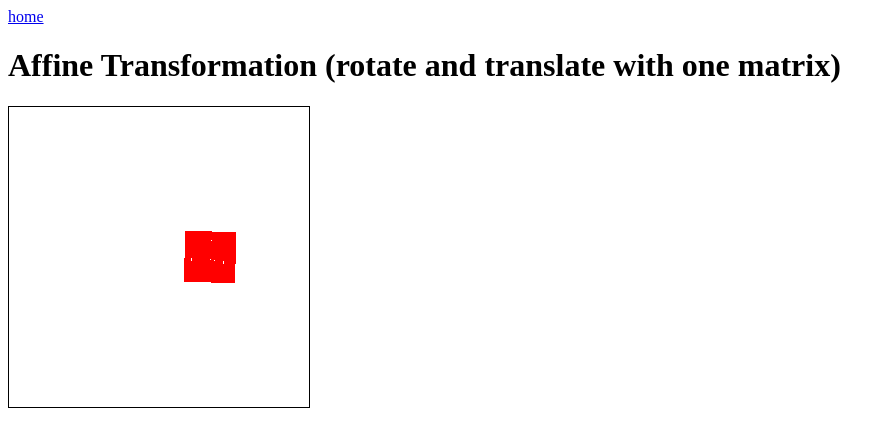
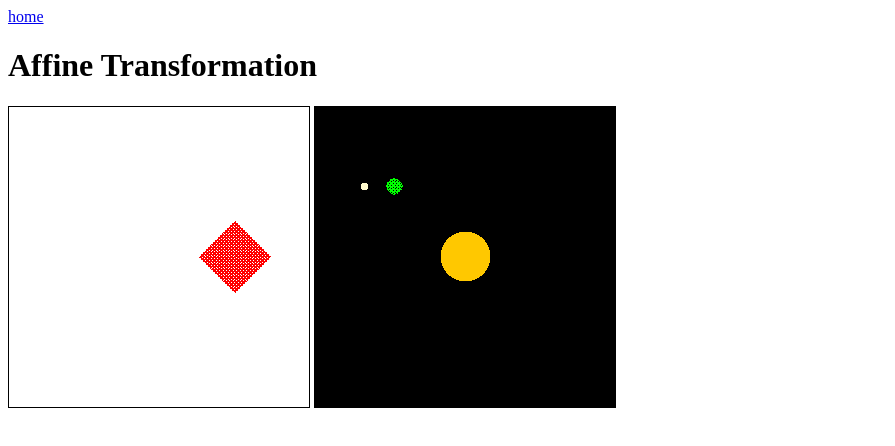
Before and after one commit to hunkim98/canvas_with_math, a website built with webpack: page affine/index.html in a window 1280 px wide. Shown: the whole page, without its empty margins (0-895 px from the left). Built offline with nearby package versions, Linux system fonts and the light colour scheme; no server answers; animation ran at ten frames a second.

Commit message:
Add planet example to affine

```diff
--- a/affine/Canvas.ts
+++ b/affine/Canvas.ts
@@ -66,11 +66,9 @@ export default class Canvas {
     this.origin = addVectors(this.origin, deltaTransformVector) as Vector2d;
     if (this.origin[0] > 80) {
       this.isDirectionChanged = true;
-      console.log("going left");
     }
     if (this.origin[0] < -80) {
       this.isDirectionChanged = false;
-      console.log("going right");
     }
 
     this.degree = this.isDirectionChanged
--- /dev/null
+++ b/affine/PlanetCanvas.ts
@@ -0,0 +1,165 @@
+import { Matrix } from "../types/matrix";
+import { Vector2d } from "../types/vector";
+import {
+  affineVectorToVector,
+  createAffineRotateMatrix,
+  createAffineTranslateMatrix,
+  vectorToAffineVector,
+} from "../utils/affine";
+import { TransformToCartesian2d } from "../utils/cartesian";
+import {
+  multiplyMatrices,
+  multiplyMatrixWithVector,
+} from "../utils/matrixFunctions";
+import { rotateVector2d, createRotateMatrix } from "../utils/tranform2d";
+import { addVectors, subtractVectors } from "../utils/vectorFunctions";
+import {
+  createCircleVectors,
+  createRectVectors,
+  drawPoint,
+} from "../utils/vectorShapes";
+
+export default class Canvas {
+  private canvas: HTMLCanvasElement;
+  private context: CanvasRenderingContext2D;
+  private width: number;
+  private height: number;
+  private fps = 24;
+  private sunVectors: Vector2d[];
+  private earthVectors: Vector2d[];
+  private sunEarthDistance = 100;
+  private earthMoonDistance = 30;
+  private earthOrigin: Vector2d = [this.sunEarthDistance, 0];
+  private moonOrigin: Vector2d = [
+    this.sunEarthDistance + this.earthMoonDistance,
+    0,
+  ];
+  private sunRadius = 25;
+  private earthRadius = 8;
+  private moonRadius = 4;
+  private sunEarthAngle = 0;
+  private earthMoonAngle = 0;
+  private moonVectors: Vector2d[];
+  private deltaSunEarthAngle = Math.PI / 100;
+  private deltaEarthMoonAngle = Math.PI / 15;
+
+  constructor(canvas: HTMLCanvasElement) {
+    this.canvas = canvas;
+    this.context = canvas.getContext("2d")!;
+    this.canvas.style.border = "1px solid black";
+    this.width = 300;
+    this.height = 300;
+    this.canvas.width = this.width;
+    this.canvas.height = this.height;
+    this.canvas.style.width = `${this.width}px`;
+    this.canvas.style.height = `${this.height}px`;
+    this.sunVectors = createCircleVectors(this.sunRadius);
+    this.earthVectors = createCircleVectors(this.earthRadius);
+    this.moonVectors = createCircleVectors(this.moonRadius);
+    //requesting animation
+    this.updateFrame();
+  }
+
+  updateFrame() {
+    this.clear();
+    // this.drawAll();
+    this.drawBackground();
+    this.drawWithCartesianOrigin(this.drawAll.bind(this));
+    setTimeout(() => {
+      requestAnimationFrame(this.updateFrame.bind(this));
+    }, 1000 / this.fps);
+  }
+
+  drawSun() {
+    for (const vector of this.sunVectors) {
+      drawPoint(this.context, vector, { r: 255, g: 200, b: 0, a: 1 });
+    }
+  }
+
+  drawAll() {
+    //draw sun
+    this.drawSun();
+
+    //draw earth
+    this.drawEarth();
+
+    //draw moon
+    this.drawMoon();
+
+    this.sunEarthAngle += this.deltaSunEarthAngle;
+    this.earthMoonAngle += this.deltaEarthMoonAngle;
+    this.earthOrigin = multiplyMatrixWithVector(
+      createRotateMatrix(this.deltaSunEarthAngle),
+      this.earthOrigin
+    ) as Vector2d;
+  }
+
+  drawEarth() {
+    const tempEarthVectors = createCircleVectors(this.earthRadius);
+    const earthTranslateAffineMatrix = createAffineTranslateMatrix([
+      this.sunEarthDistance,
+      0,
+    ]);
+    const earthRotateAffineMatrix = createAffineRotateMatrix(
+      createRotateMatrix(this.sunEarthAngle)
+    );
+    const earthCombinedAffineMatrix = multiplyMatrices(
+      earthRotateAffineMatrix,
+      earthTranslateAffineMatrix
+    );
+    this.earthVectors = tempEarthVectors.map((vector) => {
+      const affineVector = vectorToAffineVector(vector);
+      const transformedAffineVector = multiplyMatrixWithVector(
+        earthCombinedAffineMatrix,
+        affineVector
+      );
+      return affineVectorToVector(transformedAffineVector) as Vector2d;
+    });
+    for (const vector of this.earthVectors) {
+      drawPoint(this.context, vector, { r: 0, g: 255, b: 0, a: 1 });
+    }
+  }
+
+  drawMoon() {
+    const tempMoonVectors = createCircleVectors(this.moonRadius);
+    const moonTranslateAffineMatrix = createAffineTranslateMatrix([
+      this.earthMoonDistance,
+      0,
+    ]);
+    const moonRotateAffineMatrix = createAffineRotateMatrix(
+      createRotateMatrix(this.earthMoonAngle)
+    );
+    const moonCombinedAffineMatrix = multiplyMatrices(
+      createAffineTranslateMatrix(this.earthOrigin),
+      multiplyMatrices(moonRotateAffineMatrix, moonTranslateAffineMatrix)
+    );
+    this.moonVectors = tempMoonVectors.map((vector) => {
+      const affineVector = vectorToAffineVector(vector);
+      const transformedAffineVector = multiplyMatrixWithVector(
+        moonCombinedAffineMatrix,
+        affineVector
+      );
+      return affineVectorToVector(transformedAffineVector) as Vector2d;
+    });
+
+    for (const vector of this.moonVectors) {
+      drawPoint(this.context, vector, { r: 255, g: 250, b: 205, a: 1 });
+    }
+  }
+
+  drawWithCartesianOrigin(renderFunction: Function) {
+    this.context.save();
+    this.context.transform(1, 0, 0, -1, this.width / 2, this.height / 2);
+    renderFunction();
+    this.context.restore();
+  }
+
+  drawBackground(color?: string) {
+    this.context.fillStyle = "black";
+    this.context.fillRect(0, 0, this.width, this.height);
+  }
+
+  clear() {
+    this.context.clearRect(0, 0, this.width, this.height);
+  }
+}
--- a/affine/index.html
+++ b/affine/index.html
@@ -11,8 +11,9 @@
       <a href="/">home</a>
     </nav>
     <main>
-      <h1>Affine Transformation (rotate and translate with one matrix)</h1>
-      <canvas id="canvas" />
+      <h1>Affine Transformation</h1>
+      <canvas id="canvas"></canvas>
+      <canvas id="planetCanvas"></canvas>
     </main>
     <script src="/affine.bundle.js"></script>
   </body>
--- a/affine/index.ts
+++ b/affine/index.ts
@@ -1,6 +1,13 @@
 import Canvas from "./Canvas";
+import PlanetCanvas from "./PlanetCanvas";
 
 const canvasElement = document.getElementById("canvas")!;
 console.log(canvasElement);
 
 const canvasObject = new Canvas(canvasElement as HTMLCanvasElement);
+
+const planetCanvasElement = document.getElementById("planetCanvas")!;
+console.log(planetCanvasElement);
+const planetCanvasObject = new PlanetCanvas(
+  planetCanvasElement as HTMLCanvasElement
+);
--- a/utils/vectorFunctions.ts
+++ b/utils/vectorFunctions.ts
@@ -2,6 +2,15 @@ export function addVectors(v1: Array<number>, v2: Array<number>) {
   const result: Array<number> = [];
   for (let i = 0; i < v1.length; i++) {
     const element = v1[i] + v2[i];
+    result.push(element);
+  }
+  return result;
+}
+
+export function subtractVectors(v1: Array<number>, v2: Array<number>) {
+  const result: Array<number> = [];
+  for (let i = 0; i < v1.length; i++) {
+    const element = v1[i] - v2[i];
     result.push(element);
   }
   return result;
```
